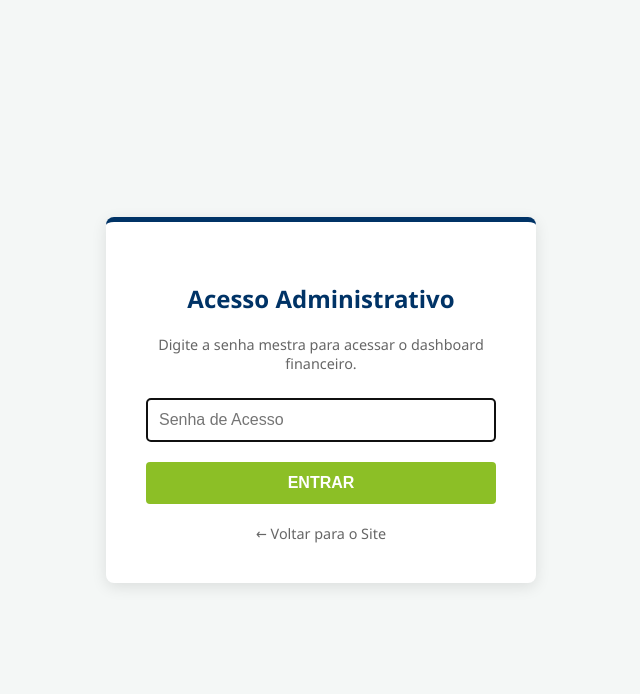
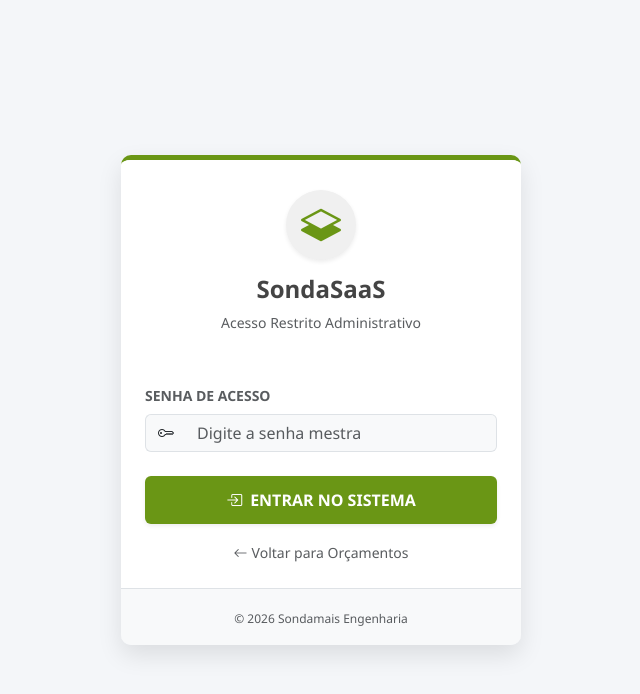
Before and after one commit to fernandosondamais/sondasaas, a website: page public/login.html in a window 1280 px wide. Shown: the whole page, without its empty margins (319-959 px from the left). Drawn offline with nearby package versions, Linux system fonts and the light colour scheme.

Commit message:
Design: Nova tela de login profissional

```diff
--- a/public/login.html
+++ b/public/login.html
@@ -1,95 +1,121 @@
 <!DOCTYPE html>
-<html lang="pt-br">
+<html lang="pt-BR">
 <head>
     <meta charset="UTF-8">
     <meta name="viewport" content="width=device-width, initial-scale=1.0">
-    <title>SondaSaaS - Acesso Restrito</title>
+    <title>Login - SondaSaaS</title>
+    <link href="https://cdn.jsdelivr.net/npm/bootstrap@5.3.0/dist/css/bootstrap.min.css" rel="stylesheet">
+    <link rel="stylesheet" href="https://cdn.jsdelivr.net/npm/bootstrap-icons@1.10.0/font/bootstrap-icons.css">
     <style>
+        :root { --sonda-green: #6a9615; --sonda-dark: #444444; }
+
         body {
-            font-family: 'Segoe UI', Tahoma, Geneva, Verdana, sans-serif;
-            background-color: #f4f7f6;
+            background-color: #f4f6f9;
             display: flex;
+            align-items: center;
             justify-content: center;
-            align-items: center;
             height: 100vh;
             margin: 0;
+            font-family: 'Segoe UI', sans-serif;
         }
+
         .login-card {
-            background-color: white;
-            padding: 40px;
-            border-radius: 8px;
-            box-shadow: 0 4px 15px rgba(0,0,0,0.1);
+            border: none;
+            border-top: 5px solid var(--sonda-green);
+            border-radius: 10px;
+            box-shadow: 0 10px 25px rgba(0,0,0,0.1);
             width: 100%;
-            max-width: 350px;
+            max-width: 400px;
+            overflow: hidden;
+        }
+
+        .login-header {
+            background: white;
+            padding: 30px 20px 10px;
             text-align: center;
-            border-top: 5px solid #003366; /* Azul SondaMais */
         }
-        h2 {
-            color: #003366;
-            margin-bottom: 20px;
+
+        .icon-circle {
+            width: 70px;
+            height: 70px;
+            background: #f0f0f0;
+            border-radius: 50%;
+            display: flex;
+            align-items: center;
+            justify-content: center;
+            margin: 0 auto 15px;
+            color: var(--sonda-green);
         }
-        input[type="password"] {
+
+        .btn-sonda {
+            background-color: var(--sonda-green);
+            color: white;
+            font-weight: bold;
+            border: none;
+            padding: 12px;
             width: 100%;
-            padding: 12px;
-            border: 1px solid #ccc;
-            border-radius: 4px;
-            box-sizing: border-box;
-            margin-bottom: 20px;
-            font-size: 16px;
+            border-radius: 6px;
+            transition: 0.3s;
         }
-        button {
-            width: 100%;
-            padding: 12px;
-            background-color: #8CBF26; /* Verde SondaMais */
-            color: white;
-            border: none;
-            border-radius: 4px;
-            font-size: 16px;
-            font-weight: bold;
-            cursor: pointer;
-            transition: background 0.3s;
-        }
-        button:hover {
-            background-color: #7aa620;
-        }
-        .error-msg {
-            color: #cc0000;
-            margin-top: 15px;
-            font-size: 0.9em;
-            display: none;
-        }
-        .back-link {
-            display: block;
-            margin-top: 20px;
-            color: #666;
-            text-decoration: none;
-            font-size: 0.9em;
+        .btn-sonda:hover { background-color: #567a10; color: white; }
+
+        .form-control:focus {
+            border-color: var(--sonda-green);
+            box-shadow: 0 0 0 0.25rem rgba(106, 150, 21, 0.25);
         }
     </style>
 </head>
 <body>
 
-    <div class="login-card">
-        <h2>Acesso Administrativo</h2>
-        <p style="color: #666; font-size: 0.9em; margin-bottom: 25px;">Digite a senha mestra para acessar o dashboard financeiro.</p>
+    <div class="container p-3">
+        <div class="login-card mx-auto">
+            <div class="login-header">
+                <div class="icon-circle shadow-sm">
+                    <i class="bi bi-layers-half fs-1"></i>
+                </div>
+                <h4 class="fw-bold" style="color: var(--sonda-dark)">SondaSaaS</h4>
+                <p class="text-muted small">Acesso Restrito Administrativo</p>
+            </div>
 
-        <form id="loginForm">
-            <input type="password" id="senha" placeholder="Senha de Acesso" required autofocus>
-            <button type="submit">ENTRAR</button>
-            <div class="error-msg" id="msgErro">Senha incorreta.</div>
-        </form>
+            <div class="card-body p-4 bg-white">
+                <form id="loginForm">
+                    <div class="mb-4">
+                        <label class="form-label small fw-bold text-muted">SENHA DE ACESSO</label>
+                        <div class="input-group">
+                            <span class="input-group-text bg-light border-end-0"><i class="bi bi-key"></i></span>
+                            <input type="password" id="senha" class="form-control bg-light border-start-0" placeholder="Digite a senha mestra" required>
+                        </div>
+                    </div>
 
-        <a href="/" class="back-link">← Voltar para o Site</a>
+                    <button type="submit" class="btn btn-sonda shadow-sm mb-3">
+                        <i class="bi bi-box-arrow-in-right me-2"></i>ENTRAR NO SISTEMA
+                    </button>
+
+                    <div class="text-center">
+                        <a href="/" class="text-decoration-none small text-muted">
+                            <i class="bi bi-arrow-left me-1"></i>Voltar para Orçamentos
+                        </a>
+                    </div>
+                </form>
+            </div>
+            <div class="bg-light p-3 text-center border-top">
+                <small class="text-muted" style="font-size: 0.75rem;">&copy; 2026 Sondamais Engenharia</small>
+            </div>
+        </div>
     </div>
 
     <script>
-        document.getElementById('loginForm').onsubmit = async (e) => {
+        document.getElementById('loginForm').addEventListener('submit', async (e) => {
             e.preventDefault();
             const senha = document.getElementById('senha').value;
-            const msgErro = document.getElementById('msgErro');
+            const btn = document.querySelector('button[type="submit"]');
+
+            // Feedback visual
+            const originalText = btn.innerHTML;
+            btn.innerHTML = 'Verificando...';
+            btn.disabled = true;
 
             try {
-                // Envia a senha para validação no Backend
                 const res = await fetch('/api/login', {
                     method: 'POST',
                     headers: { 'Content-Type': 'application/json' },
@@ -97,19 +123,19 @@
                 });
 
                 if (res.ok) {
-                    // Se a senha estiver certa, o backend autoriza e redirecionamos
                     window.location.href = '/admin';
                 } else {
-                    msgErro.style.display = 'block';
-                    document.getElementById('senha').value = '';
-                    document.getElementById('senha').focus();
+                    alert('Senha incorreta!');
+                    btn.innerHTML = originalText;
+                    btn.disabled = false;
                 }
             } catch (err) {
                 console.error(err);
                 alert('Erro de conexão.');
+                btn.innerHTML = originalText;
+                btn.disabled = false;
             }
-        };
+        });
     </script>
-
 </body>
 </html>
```
